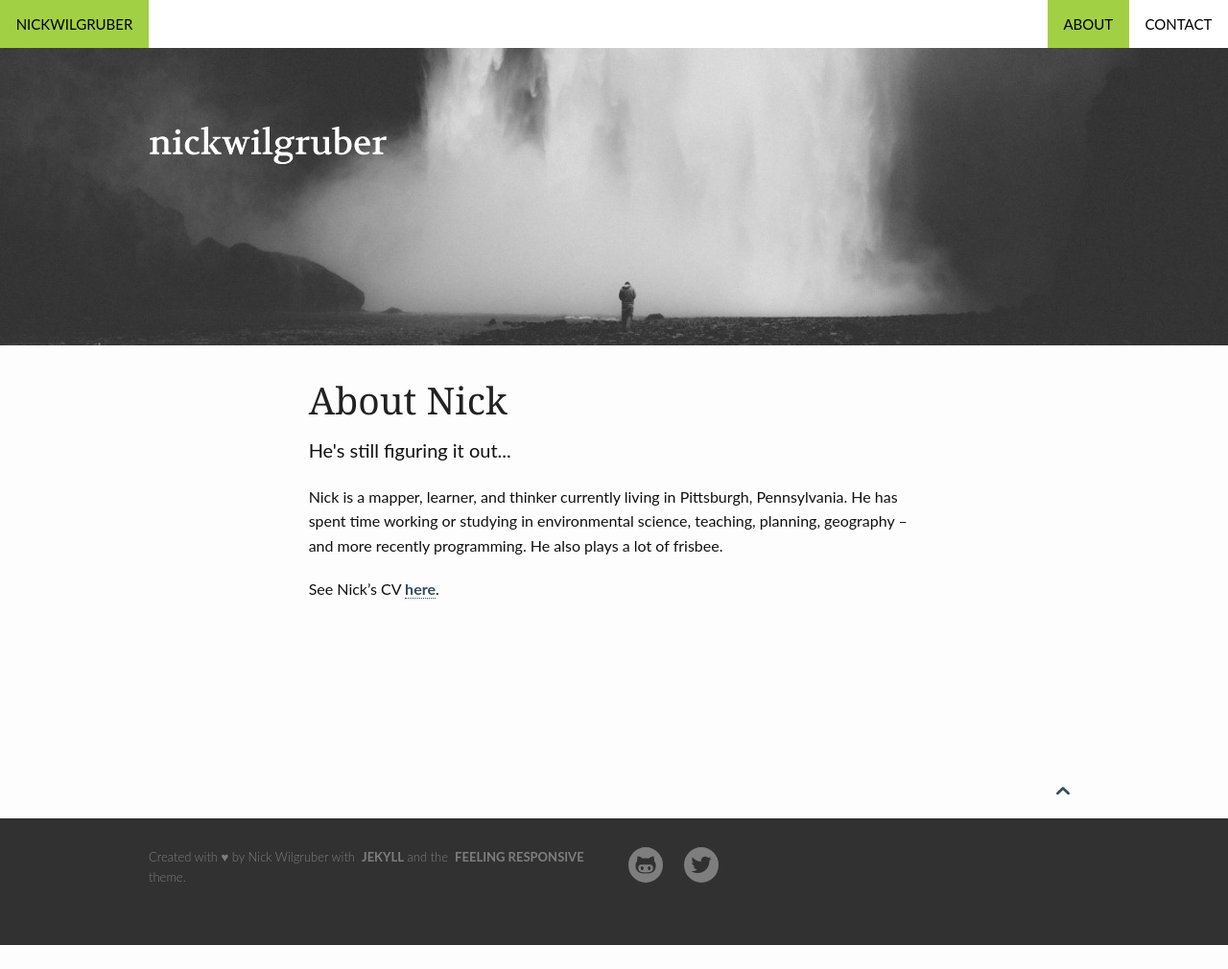
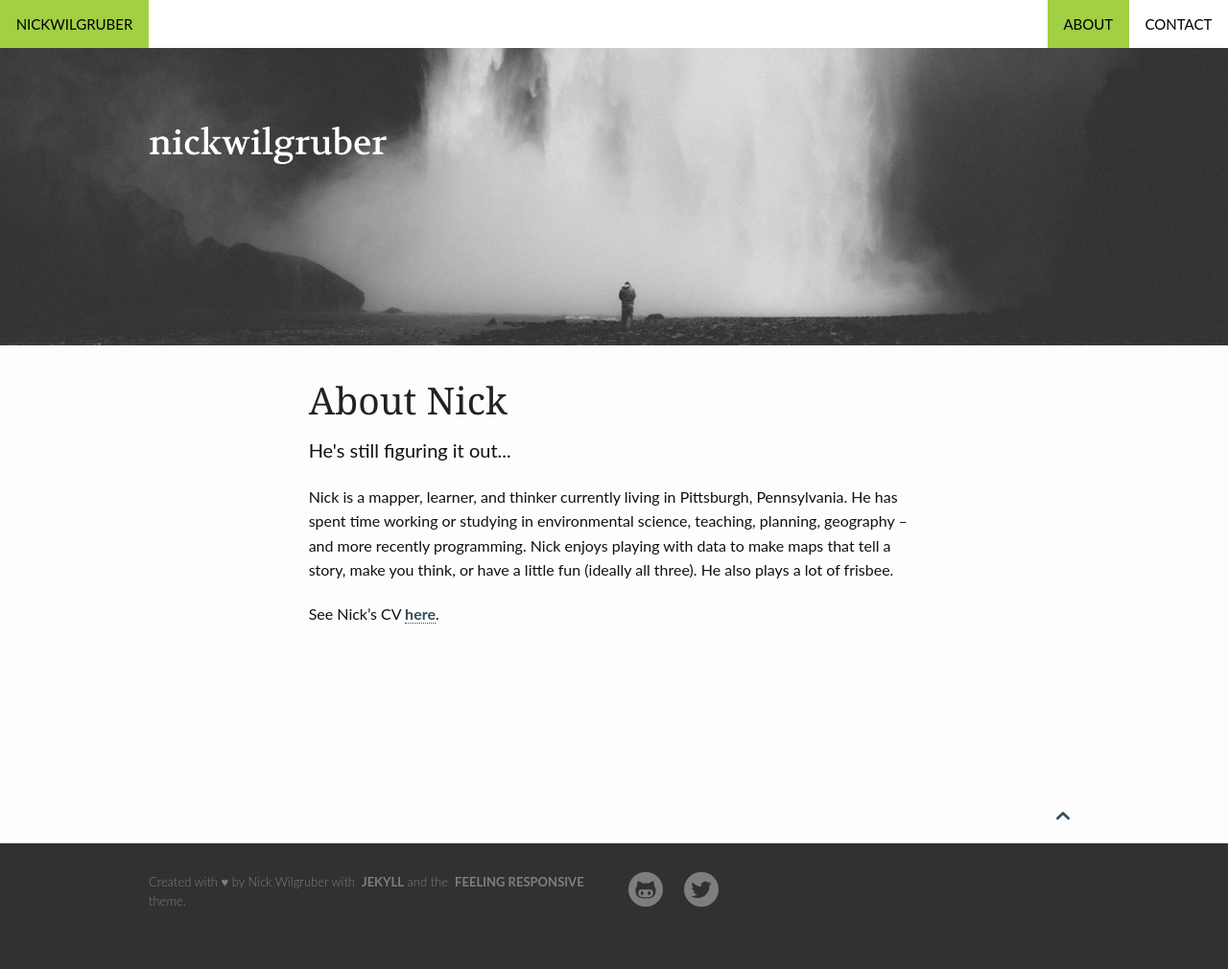
Before and after one commit to wontgruber/wontgruber.github.io, a Jekyll site: the page built from pages/about.md, in a window 1280 px wide. Shown: the whole page at 96% size. Built offline with Jekyll 4.4.1, drawn with Linux system fonts in a browser that asks for light colours; before the commit the page ends 985 px from its top, so only the background shows below that.

Commit message:
Update about content

```diff
--- a/pages/about.md
+++ b/pages/about.md
@@ -16,6 +16,6 @@ header:
 #
 permalink: /about/
 ---
-Nick is a mapper, learner, and thinker currently living in Pittsburgh, Pennsylvania. He has spent time working or studying in environmental science, teaching, planning, geography -- and more recently programming. He also plays a lot of frisbee.
+Nick is a mapper, learner, and thinker currently living in Pittsburgh, Pennsylvania. He has spent time working or studying in environmental science, teaching, planning, geography -- and more recently programming. Nick enjoys playing with data to make maps that tell a story, make you think, or have a little fun (ideally all three). He also plays a lot of frisbee.
 
 See Nick's CV [here](http://www.nickwilgruber.com/cv/).
```
